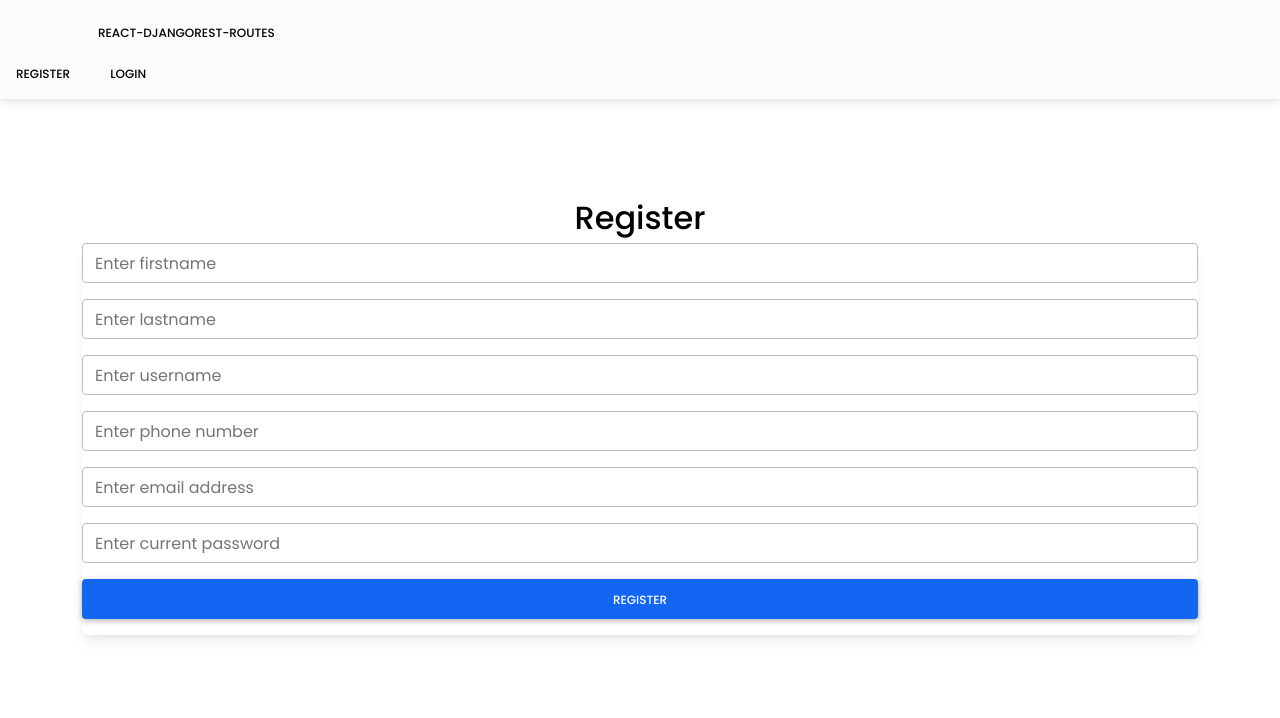
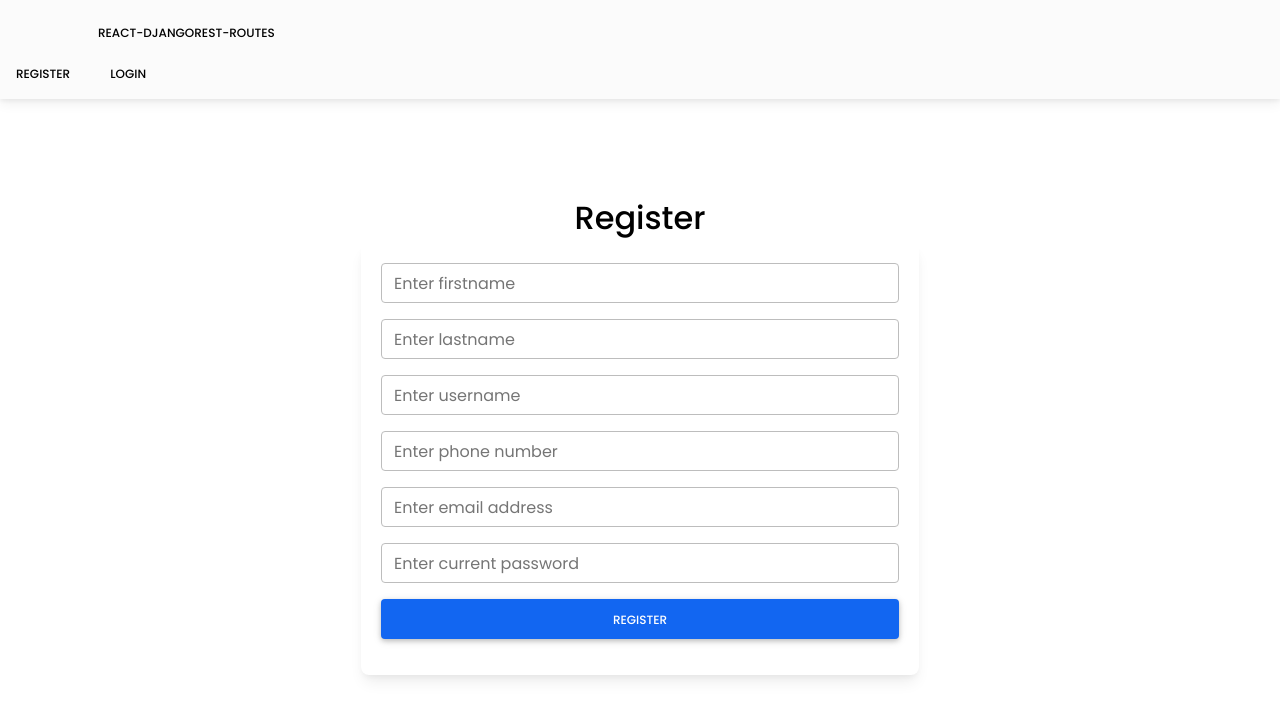
Before and after one commit to aybruhm/react-djangorest-routes, a React (Create React App) app in the folder frontend/frontend_routes/: page /register in a window 1280 px wide. Shown: the top 718 px of the page. Built offline with nearby package versions, Linux system fonts and the light colour scheme.

Commit message:
Styled index.css

```diff
--- a/frontend/frontend_routes/src/index.css
+++ b/frontend/frontend_routes/src/index.css
@@ -22,10 +22,15 @@ div.auth-lists-mobile {
   display: none;
 }
 
-form.login-form {
+form.login-form,
+form.register-form {
   max-width: 50%;
   padding: 20px;
   margin: auto;
+}
+
+form.register-form {
+  margin-bottom: 60px;
 }
 
 div.form-group {
```
